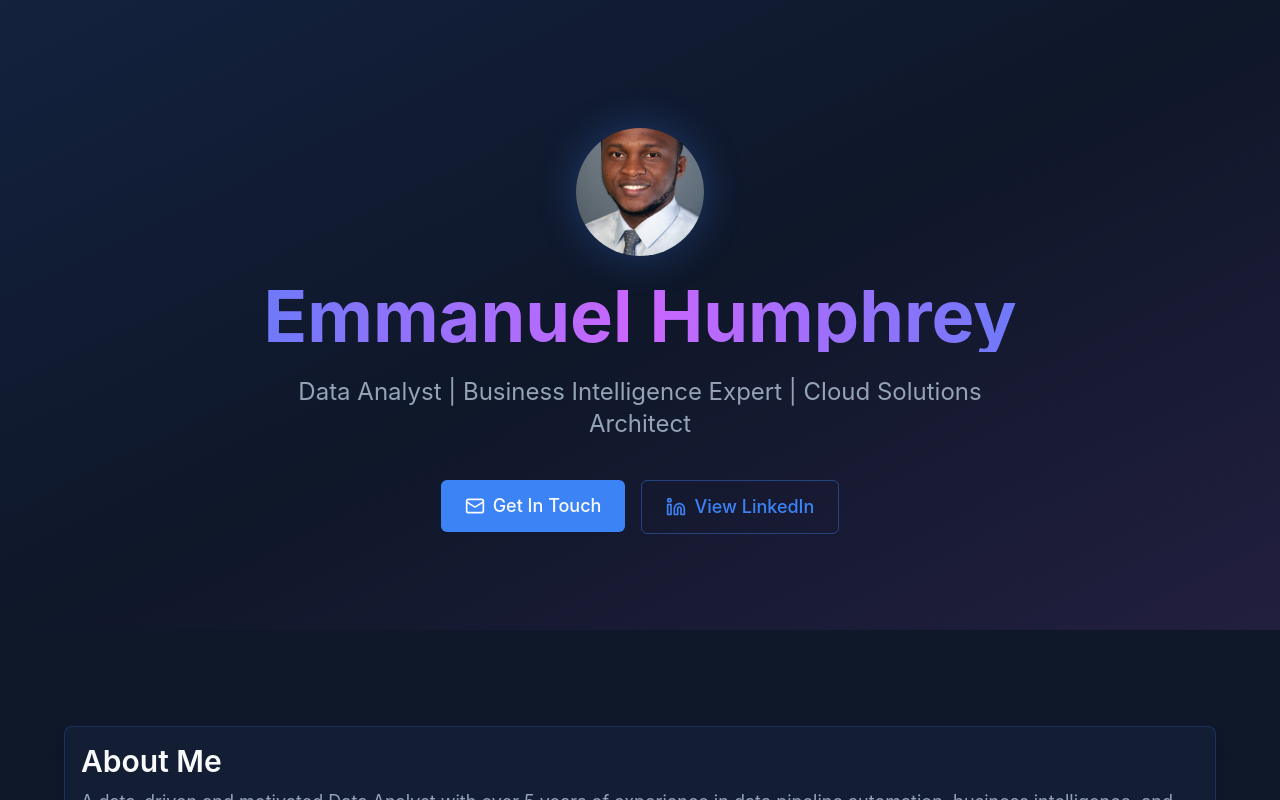
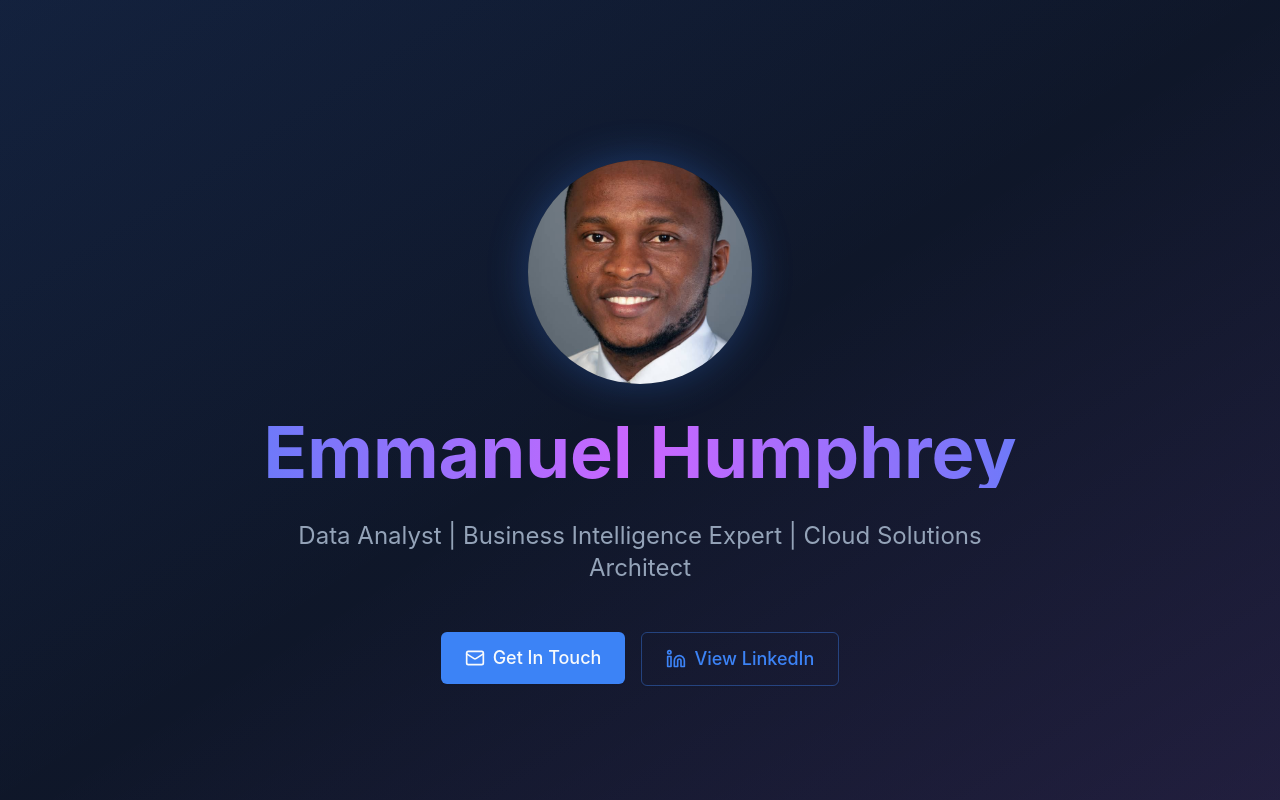
Before and after one commit to Kenthumphz/portfolio, a Next.js app: page /portfolio/ in a window 1280 px wide. Shown: the top 800 px of the page. Built offline with nearby package versions, Linux system fonts and the light colour scheme.

Commit message:
Increase hero image size and improve cropping to show head and shoulders

```diff
--- a/pages/index.tsx
+++ b/pages/index.tsx
@@ -98,12 +98,12 @@ const Index = () => {
   return (
     <div className="min-h-screen bg-gradient-to-b from-background via-background to-muted/20">
       {/* Hero Section */}
-      <section className="relative overflow-hidden px-6 pt-20 pb-16 md:pt-32 md:pb-24">
+      <section className="relative overflow-hidden px-6 pt-24 pb-20 md:pt-40 md:pb-32">
         <div className="absolute inset-0 bg-gradient-to-br from-primary/10 via-transparent to-accent/10 pointer-events-none" />
         <div className="container mx-auto max-w-6xl relative">
-          <div className="text-center space-y-6 animate-fade-in">
-              <div className="mx-auto w-32 h-32 rounded-full overflow-hidden shadow-glow">
-              <img src="/portfolio/Kent.jpeg" alt="Emmanuel Humphrey" className="object-cover w-full h-full" />
+          <div className="text-center space-y-8 animate-fade-in">
+              <div className="mx-auto w-48 h-48 md:w-56 md:h-56 rounded-full overflow-hidden shadow-glow">
+              <img src="/portfolio/Kent.jpeg" alt="Emmanuel Humphrey" className="object-cover w-full h-full scale-110" style={{objectPosition: 'center 20%'}} />
               </div>
               <h1 className="text-5xl md:text-7xl font-bold bg-gradient-to-r from-primary via-accent to-primary bg-clip-text text-transparent animate-scale-in">
                 Emmanuel Humphrey
```
Also changed, not shown: 5 other files (tests, documents, lock files or other folders).
